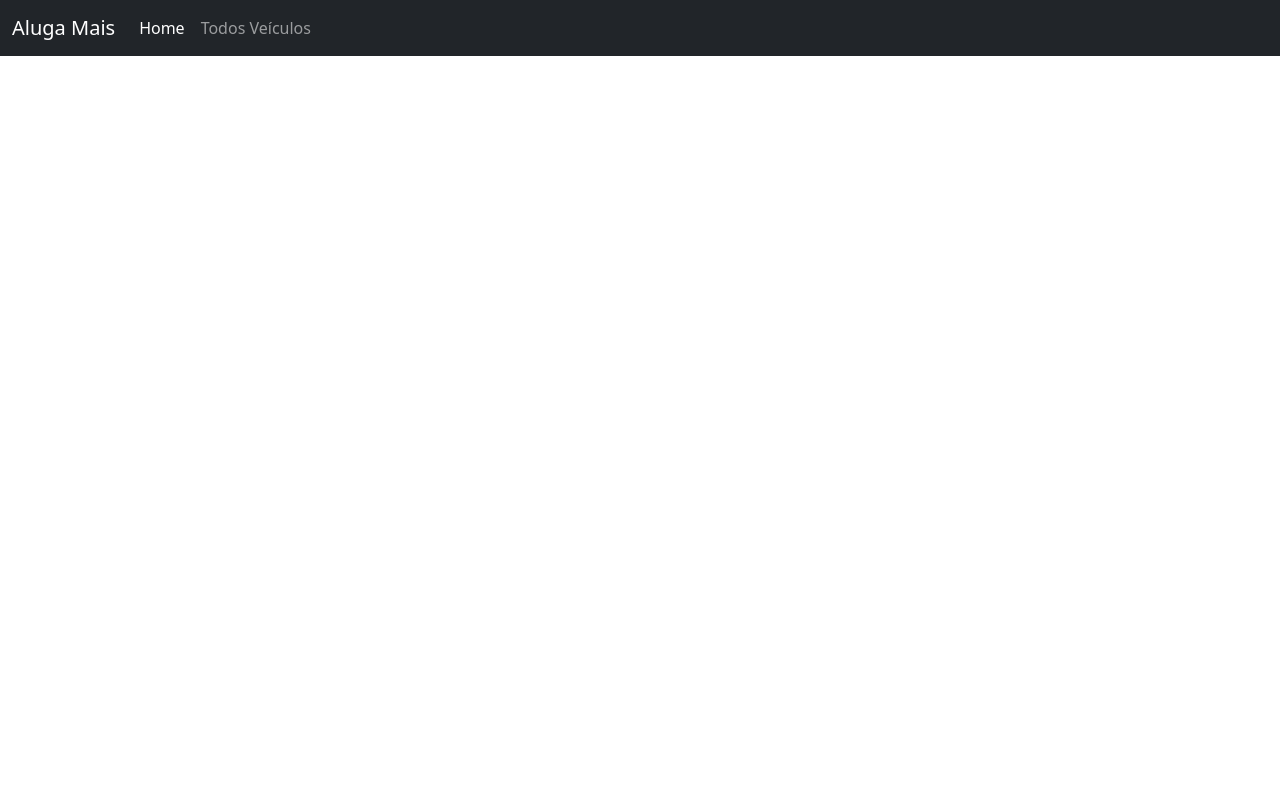
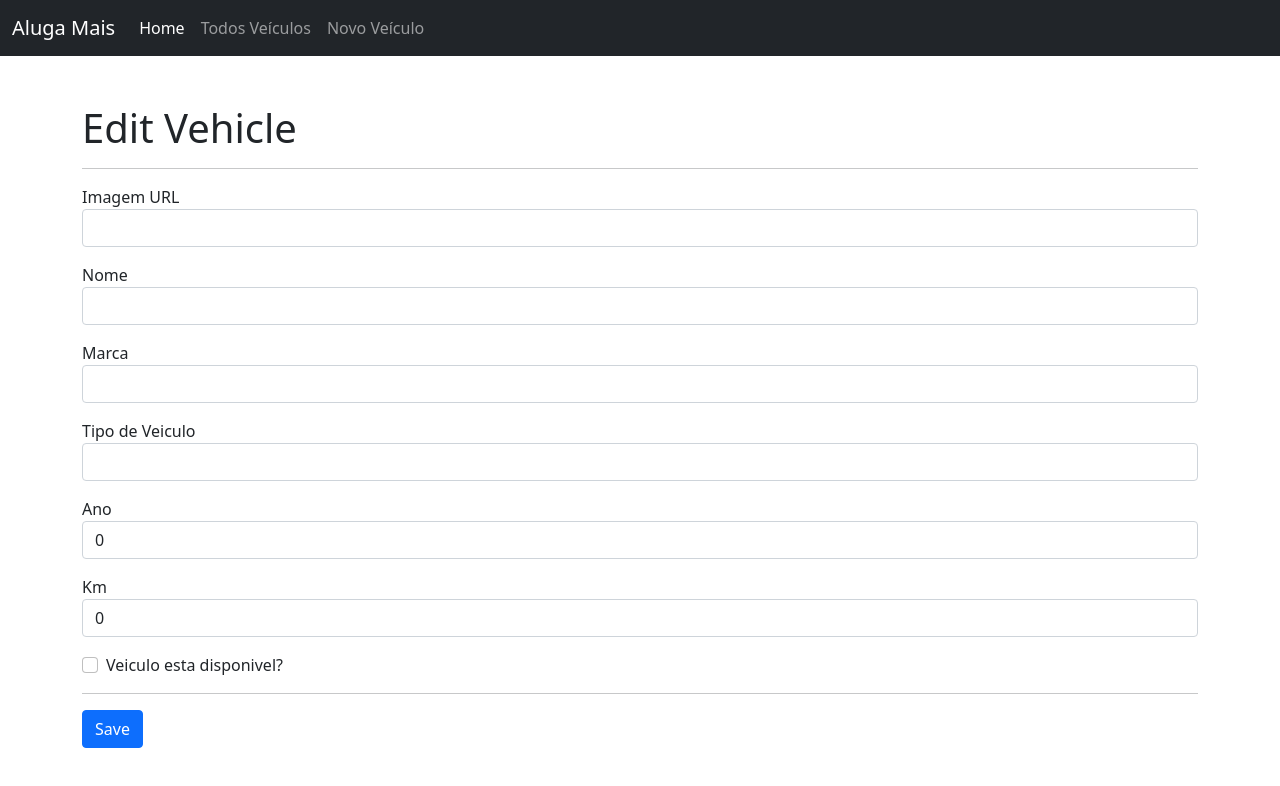
Before and after one commit to AndySS-Maker/aluga-mais, a React (Create React App) app: page /alugaMais/edit/1 in a window 1280 px wide. Shown: the top 786 px of the page. Built offline with nearby package versions, Linux system fonts and the light colour scheme; no server answers.

Commit message:
lógica pronta

```diff
--- a/public/index.html
+++ b/public/index.html
@@ -15,6 +15,15 @@
       user's mobile device or desktop. See https://developers.google.com/web/fundamentals/web-app-manifest/
     -->
     <link rel="manifest" href="%PUBLIC_URL%/manifest.json" />
+
+    <link
+    rel="stylesheet"
+    href="https://cdnjs.cloudflare.com/ajax/libs/font-awesome/5.15.3/css/all.min.css"
+    integrity="sha512-iBBXm8fW90+nuLcSKlbmrPcLa0OT92xO1BIsZ+ywDWZCvqsWgccV3gFoRBv0z+8dLJgyAHIhR35VZc2oM/gI1w=="
+    crossorigin="anonymous"
+    referrerpolicy="no-referrer"
+  />
+  <link rel="apple-touch-icon" href="%PUBLIC_URL%/logo192.png" />
     <!--
       Notice the use of %PUBLIC_URL% in the tags above.
       It will be replaced with the URL of the `public` folder during the build.
--- a/src/App.js
+++ b/src/App.js
@@ -5,9 +5,9 @@ import Navbar from "./Navbar";
 import Home from "./components/Home";
 import NewVehicle from "./components/NewVehicle";
 import VehicleList from "./components/VehicleList";
-//import EditVehicle from "./components/EditVehicle";
-//import VehicleDetails from "./components/VehicleDetails";
-//import DeleteVehicle from "./components/DeleteVehicle";
+import EditVehicle from "./components/EditVehicle";
+import VehicleDetails from "./components/VehicleDetails";
+import DeleteVehicle from "./components/DeleteVehicle";
 
 function App() {
   return (
@@ -21,11 +21,11 @@ function App() {
 
       <Route path="/vehicle-list" component={VehicleList} />
 
-      {/* <Route path="/edit-vehicle/:id" component={EditVehicle} /> */}
+      <Route path="/alugaMais/edit/:_id" component={EditVehicle} />
 
-      {/* <Route path="/vehicle/:id" component={VehicleDetails} />
+      <Route path="/alugaMais/details/:_id" component={VehicleDetails} />
 
-      <Route path="/delete-vehicle/:id" component={DeleteVehicle} /> */}
+      <Route path="/alugaMais/delete/:_id" component={DeleteVehicle} />
     </div>
   </BrowserRouter>
   );
--- a/src/ChoiceInput.js
+++ b/src/ChoiceInput.js
@@ -4,14 +4,14 @@ function ChoiceInput(props) {
         <input
           className="form-check-input"
           type={props.type}
-          id={props.id}
+          _id={props._id}
           onChange={props.onChange}
           checked={props.checked}
           name={props.name}
           value={props.value}
           required={props.required}
         />
-        <label htmlFor={props.id} className="form-check-label">
+        <label htmlFor={props._id} className="form-check-label">
           {props.label}
         </label>
       </div>
--- a/src/Navbar.js
+++ b/src/Navbar.js
@@ -34,6 +34,13 @@ function Navbar() {
                 Todos Veículos
               </NavLink>
             </li>
+            <li className="nav-item">
+              <NavLink className="nav-link" activeClassName="active" to="/new-vehicle">
+                Novo Veículo
+              </NavLink>
+            </li>
+
+
           </ul>
         </div>
       </div>
--- a/src/TextInput.js
+++ b/src/TextInput.js
@@ -1,7 +1,9 @@
+import React from 'react';
+
 function TextInput(props) {
     return (
       <div className="form-group mb-3">
-        <label htmlFor={props.id}>{props.label}</label>
+        <label htmlFor={props._id}>{props.label}</label>
         <input
           _id={props._id}
           type={props.type}
--- a/src/components/EditVehicle.js
+++ b/src/components/EditVehicle.js
@@ -14,9 +14,8 @@ class EditVehicle extends Component {
         km: 0,
         avaliable: false,
     };
-  };
 
-  // Em formulários de edição, sempre precisamos primeiramente carregar os dados que já existem para dar ao usuário a possibiliadde de alterá-los. Por isso fazemos uma requisição GET e populamos o state.
+
   componentDidMount = async () => {
     try {
       const _id = this.props.match.params._id;
@@ -43,8 +42,9 @@ class EditVehicle extends Component {
     axios
     .put(`http://ironrest.herokuapp.com/alugaMais/${id}`, this.state)
     .then((response) => {
-        // console.log(response);
-        this.props.history.push("/vehicle-list"); // Redireciona a aplicação de volta pra lista de personagens
+
+      this.props.history.push("/vehicle-list");
+      // redireciona para a lista apís o feito
     })
     .catch((error) => {
       console.log(error);
@@ -58,7 +58,15 @@ class EditVehicle extends Component {
           <hr/>
           <form onSubmit={this.handleSubmit}>
               <TextInput
-                    label="Vehicle Name"
+                  label="Imagem URL"
+                  type="text"
+                  name="image_url"
+                  onChange={this.handleChange}
+                  value={this.state.image_url}
+                  required
+              />
+              <TextInput
+                  label="Nome"
                   type="text"
                   name="name"
                   onChange={this.handleChange}
@@ -66,7 +74,7 @@ class EditVehicle extends Component {
                   required
               />
               <TextInput
-                    label="Vehicle Brand"
+                  label="Marca"
                   type="text"
                   name="brand"
                   onChange={this.handleChange}
@@ -74,15 +82,31 @@ class EditVehicle extends Component {
                   required
               />
               <TextInput
-                    label="Vehicle Type"
+                  label="Tipo de Veiculo"
                   type="text"
                   name="type"
                   onChange={this.handleChange}
                   value={this.state.type}
                   required
               />
+              <TextInput
+                  label="Ano"
+                  type="number"
+                  name="year"
+                  onChange={this.handleChange}
+                  value={this.state.year}
+                  required
+              />
+              <TextInput
+                  label="Km"
+                  type="number"
+                  name="km"
+                  onChange={this.handleChange}
+                  value={this.state.km}
+                  required
+              />
               <ChoiceInput
-                    label="Is the character in avaliable?"
+                  label="Veiculo esta disponivel?"
                   type="checkbox"
                   name="avaliable"
                   onChange={() => {
@@ -104,4 +128,5 @@ class EditVehicle extends Component {
   };
 };
 
+
 export default EditVehicle;
--- a/src/components/NewVehicle.js
+++ b/src/components/NewVehicle.js
@@ -1,7 +1,8 @@
 import { Component } from "react";
 import axios from "axios";
 
-import TextInput from './TextInput';
+import TextInput from '../TextInput';
+import ChoiceInput from '../ChoiceInput';
 
 class NewVehicle extends Component {
     state = {
@@ -20,7 +21,7 @@ class NewVehicle extends Component {
 
  handleSubmit = async () => {
     const response = await axios.post(
-      'http://ironrest.herokuapp.com/alugaMais/new',
+      'http://ironrest.herokuapp.com/alugaMais',
       this.state
     );
 
@@ -41,35 +42,35 @@ render() {
     return (
       <div className="container">
         <TextInput
-          label="Image_url"
+          label="Imagem URL"
           type="text"
           name="image_url"
           value={this.state.image_url}
           onChange={this.handleChange}
         />
         <TextInput
-          label="Name"
+          label="Nome"
           type="text"
           name="name"
           value={this.state.name}
           onChange={this.handleChange}
         />
         <TextInput
-          label="Brand"
+          label="Marca"
           type="text"
           name="brand"
           value={this.state.brand}
           onChange={this.handleChange}
         />
         <TextInput
-          label="Type"
+          label="Tipo"
           type="text"
           name="type"
           value={this.state.type}
           onChange={this.handleChange}
         />
         <TextInput
-          label="Year"
+          label="Ano"
           type="number"
           name="year"
           value={this.state.year}
@@ -82,12 +83,13 @@ render() {
           value={this.state.km}
           onChange={this.handleChange}
         />
-        <TextInput
-          label="Avaliable"
-          type="boolean"
+        <ChoiceInput
+          label="Disponível?"
+          type="checkbox"
           name="avaliable"
-          value={this.state.avaliable}
-          onChange={this.handleChange}
+          onChange={() => {
+            this.setState({ avaliable: !this.state.avaliable });
+          }}
         />
         <button onClick={this.handleSubmit} className="mt-5 btn btn-primary">
           Submit
--- a/src/components/VehicleCard.js
+++ b/src/components/VehicleCard.js
@@ -1,5 +1,6 @@
 import React from 'react';
-//import { Link } from 'react-router-dom';
+import { Link } from 'react-router-dom';
+
 
 function VehicleCard(props) {
   //   console.log(props);
@@ -29,21 +30,39 @@ function VehicleCard(props) {
     // </div>
 
 
-        <div className="row row-cols-1 row-cols-md-3 g-4">
+
             <div className="col">
                 <div className="card h-100">
-                <img src={props.image_url} className="card-img-top" alt="vehicle" />
+                <Link to={`/alugaMais/details/${props._id}`}>
+                <img src={props.image_url} className="card-img-top" alt="vehicle" /></Link>
                 <div className="cardBody">
                     <h5 className="cardTitle">{props.name}</h5>
                     <p className="cardText">{props.brand}</p>
                     <p className="cardText">{props.type}</p>
                     <p className="cardText">{props.year}</p>
+
+                    <Link
+                    to={`/alugaMais/edit/${props._id}`}
+                    title="Editar Veículo"
+                    className="text-primary"
+                  >
+                    Editar Veículo <i className="fas fa-edit"></i>
+                    </Link>
+
+                    <Link
+                    to={`/alugaMais/delete/${props._id}`}
+                    title="Deletar Veículo"
+                    className="text-danger"
+                  >
+                    Deletar Veículo <i className="fas fa-trash-alt"></i>
+                    </Link>
+
                 </div>
                 </div>
             </div>
 
 
-        </div>
+
   );
 }
 
--- a/src/components/VehicleDetails.js
+++ b/src/components/VehicleDetails.js
@@ -12,7 +12,7 @@ class VehicleDetails extends Component {
         km: 0,
         avaliable: false,
       };
-  };
+
 
   componentDidMount = async () => {
     try {
@@ -28,26 +28,39 @@ class VehicleDetails extends Component {
     }
   };
 
-  render()  {
+  render() {
     return (
       <div>
-        <h3>{this.state.name}</h3>
+        <div>
+        <img src={this.state.image_url} alt="vehicle" />
+        </div>
         <p>
-          <strong>ID: </strong>
-          {this.state._id}
+          <strong>Nome: </strong>
+          {this.state.name}
         </p>
         <p>
-          <strong>Brand: </strong>
+          <strong>Marca: </strong>
           {this.state.brand}
         </p>
         <p>
-          <strong>Type: </strong>
+          <strong>Tipo: </strong>
           {this.state.type}
         </p>
         <p>
-          <strong>Is the vehicle avaliable? </strong>
-          {this.state.avaliable ? "Yes" : "No"}
+          <strong>Ano: </strong>
+          {this.state.year}
         </p>
+        <p>
+          <strong>Km: </strong>
+          {this.state.km}
+        </p>
+        <div>
+        <p>
+          <strong>Veículo disponível? </strong>
+          {this.state.avaliable ? "Sim" : "Não"}
+        </p>
+        </div>
+
       </div>
     );
   }
--- a/src/components/VehicleList.js
+++ b/src/components/VehicleList.js
@@ -27,10 +27,12 @@ class VehicleList extends Component {
   render() {
     return (
       <div className="m-5">
+        <div className="row row-cols-1 row-cols-md-3 g-4">
 
         {this.state.vehicles.map((vehicle) => (
           <VehicleCard {...vehicle} />
         ))}
+        </div>
       </div>
       /*
         <BeerCard beer={beer} />
```
Also changed, not shown: src/components/DeleteVehicle.js (+5 -4 lines). Lines whose indentation alone changed are shown as unchanged.
